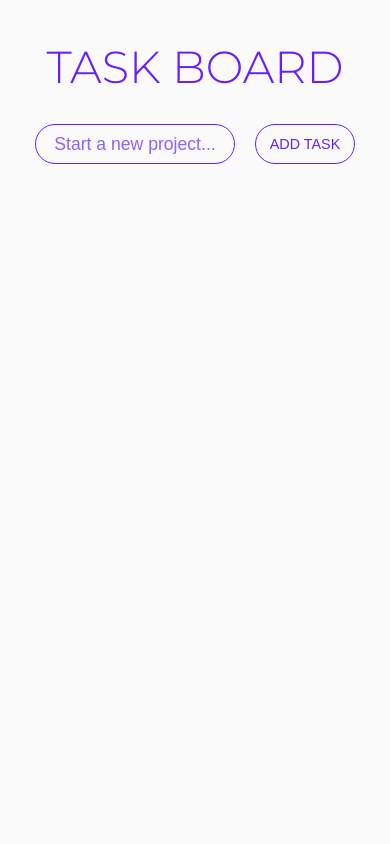
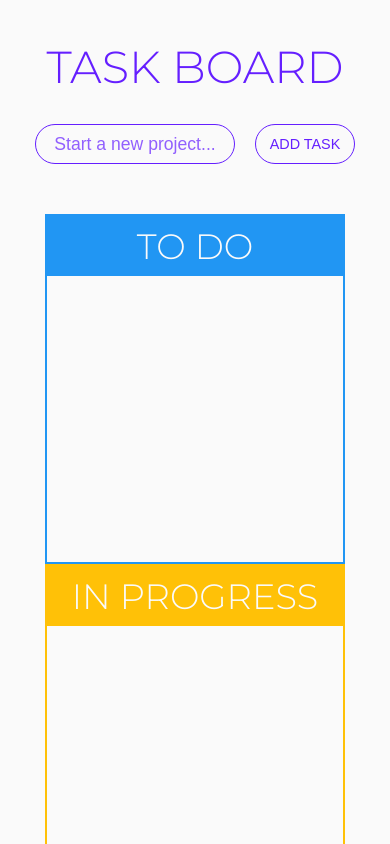
Before and after one commit to porithe/task-board, a React (Create React App) app: page / in a window 390 px wide. Shown: the top 844 px of the page. Built offline with nearby package versions, Linux system fonts and the light colour scheme.

Commit message:
board responsive

```diff
--- a/src/App.js
+++ b/src/App.js
@@ -3,6 +3,7 @@ import styled from 'styled-components';
 
 import Header from './components/Header/Header';
 import Input from './components/Input/Input';
+import Board from './components/Board/Board';
 
 const AppBlock = styled.div`
   width: 100%;
@@ -15,6 +16,7 @@ const App = () => {
     <AppBlock>
       <Header />
       <Input />
+      <Board />
     </AppBlock>
   )
 }
--- a/src/components/Board/Board.js
+++ b/src/components/Board/Board.js
@@ -2,11 +2,125 @@ import React from 'react';
 import styled from 'styled-components';
 import { colors } from '../../template/colors.js';
 
+const BoardBlock = styled.div`
+  padding: 30px 0 30px 0;
+  display: flex;
+  justify-content: center;
+  align-items: center;
+  flex-direction: column;
+  @media (min-width: 768px) {
+    flex-direction: row;
+    justify-content: space-around;
+    padding: 50px 0 50px 0;
+  }
+`;
+const ItemBlock = styled.div`
+  width: 300px;
+  min-height: 350px;
+  border: 2px solid ${props => props.theme};
+  @media (min-width: 481px) and (max-width: 767px) {
+    width: 400px;
+  }
+  @media (min-width: 768px) and (max-width: 1024px) {
+    width: 250px;
+    margin: 10px;
+  }
+  @media (min-width: 1025px) and (max-width: 1280px) {
+    width: 300px;
+    margin: 0;
+  }
+  @media (min-width: 1281px) and (max-width: 1490px) {
+    width: 350px;
+    min-height: 400px;
+    margin: 0;
+  }
+  @media (min-width: 1491px) {
+    width: 450px;
+    min-height: 450px;
+    margin: 0;
+  }
+`;
+const ItemHeader = styled.div`
+  height: 60px;
+  width: 100%;
+  background-color: ${props => props.theme};
+  display: flex;
+  justify-content: center;
+  align-items: center;
+  @media (min-width: 481px) and (max-width: 767px) {
+    height: 70px;
+  }
+  @media (min-width: 768px) and (max-width: 1024px) {
+    height: 75px;
+  }
+  @media (min-width: 1025px) and (max-width: 1280px) {
+    height: 80px;
+  }
+  @media (min-width: 1281px) {
+    height: 85px;
+  }
+`;
+const ItemTitle = styled.div`
+  color: ${colors.white};
+  font-size: 2.2rem;
+  font-weight: 300;
+  @media (min-width: 481px) and (max-width: 767px) {
+    font-size: 2.6rem;
+  }
+  @media (min-width: 768px) and (max-width: 1024px) {
+    font-size: 2rem;
+  }
+  @media (min-width: 768px) and (max-width: 1024px) {
+    font-size: 2.3rem;
+  }
+  @media (min-width: 1025px) and (max-width: 1280px) {
+    font-size: 2.5rem;
+  }
+  @media (min-width: 1281px){
+    font-size: 2.8rem;
+  }
+`;
+const theme = {
+  blue: colors.blue,
+  yellow: colors.yellow,
+  green: colors.green,
+}
+
+
 const Board = () => {
+
+  const items = [
+    {
+      title: 'TO DO',
+      color: theme.blue,
+    },
+    {
+      title: 'IN PROGRESS',
+      color: theme.yellow,
+    },
+    {
+      title: 'DONE',
+      color: theme.green,
+    }
+  ];
+
   return (
-    <div>
+    <BoardBlock>
 
-    </div>
+      {
+        items.map( item => (
+          <ItemBlock theme={item.color}>
+            <ItemHeader theme={item.color}>
+              <ItemTitle>
+                {item.title}
+              </ItemTitle>
+            </ItemHeader>
+          </ItemBlock>
+        ))
+      }
+
+
+    </BoardBlock>
   )
 }
 
```
